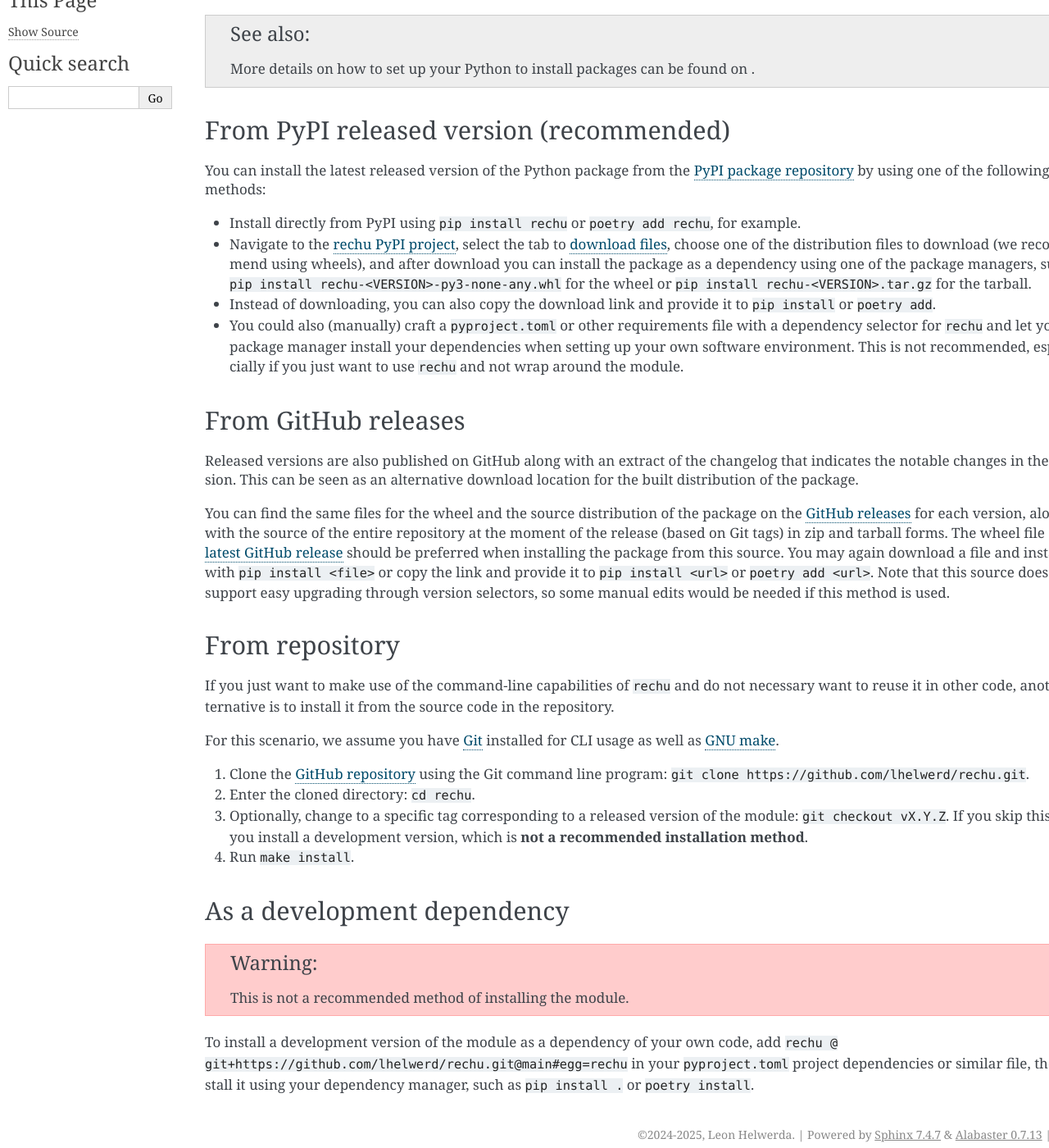
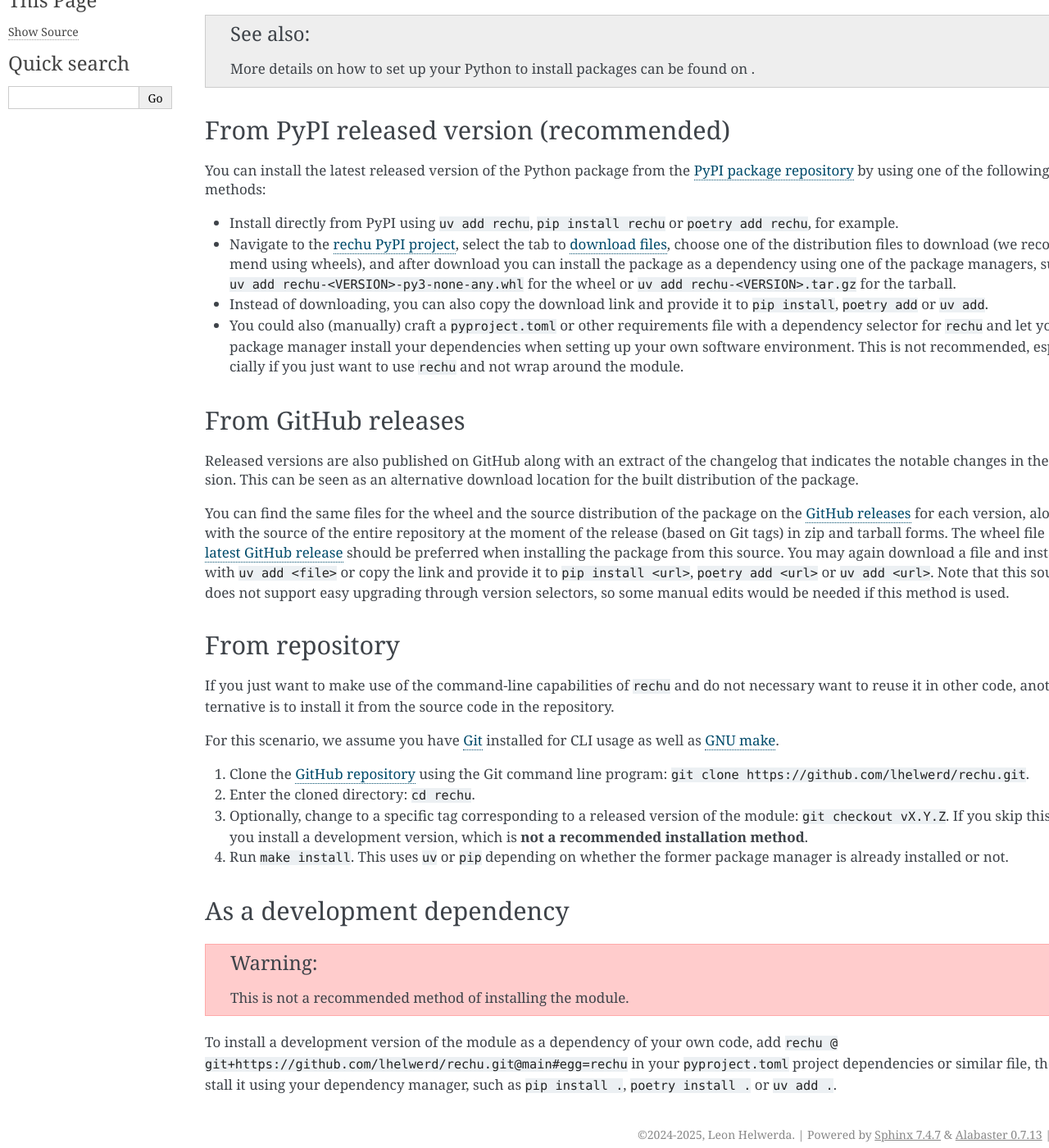
Before and after one commit to lhelwerd/rechu, a Sphinx documentation site: the page built from docs/source/installation.md, in a window 1280 px wide and 1400 px high, scrolled down 269 px. Shown: the whole window at 82% size. Built offline with Sphinx 7.4.7, drawn with Linux system fonts in a browser that asks for light colours; pages that are not in the unit, such as notebooks, are missing from menus.

```diff
--- a/docs/source/installation.md
+++ b/docs/source/installation.md
@@ -10,7 +10,7 @@ versions 3.9 through 3.13. We also recommend installing a virtual environment
 to keep the module and its dependencies in an isolated location that remains
 separate from system/user/global packages. If you choose to skip creating
 a virtual environment, then you still need to ensure you have a package manager
-such as `pip` or `poetry` installed.
+such as `uv`, `pip` or `poetry` installed.
 
 :::{seealso}
 More details on how to set up your Python to install packages can be found on
@@ -23,16 +23,16 @@ You can install the latest released version of the Python package from the
 [PyPI package repository](https://pypi.org/) by using one of the following
 methods:
 
-- Install directly from PyPI using `pip install rechu` or `poetry add rechu`,
-  for example.
+- Install directly from PyPI using `uv add rechu`, `pip install rechu` or
+  `poetry add rechu`, for example.
 - Navigate to the [rechu PyPI project](https://pypi.org/project/rechu/), select
   the tab to [download files](https://pypi.org/project/rechu/#files), choose
   one of the distribution files to download (we recommend using wheels), and
   after download you can install the package as a dependency using one of the
-  package managers, such as `pip install rechu-<VERSION>-py3-none-any.whl` for
-  the wheel or `pip install rechu-<VERSION>.tar.gz` for the tarball.
+  package managers, such as `uv add rechu-<VERSION>-py3-none-any.whl` for the
+  wheel or `uv add rechu-<VERSION>.tar.gz` for the tarball.
 - Instead of downloading, you can also copy the download link and provide it to
-  `pip install` or `poetry add`.
+  `pip install`, `poetry add` or `uv add`.
 - You could also (manually) craft a `pyproject.toml` or other requirements file
   with a dependency selector for `rechu` and let your package manager install
   your dependencies when setting up your own software environment. This is not
@@ -51,10 +51,10 @@ for each version, along with the source of the entire repository at the moment
 of the release (based on Git tags) in zip and tarball forms. The wheel file of
 the [latest GitHub release](https://github.com/lhelwerd/rechu/releases/latest)
 should be preferred when installing the package from this source. You may again
-download a file and install it with `pip install <file>` or copy the link and
-provide it to `pip install <url>` or `poetry add <url>`. Note that this source
-does not support easy upgrading through version selectors, so some manual edits
-would be needed if this method is used.
+download a file and install it with `uv add <file>` or copy the link and
+provide it to `pip install <url>`, `poetry add <url>` or `uv add <url>`. Note
+that this source does not support easy upgrading through version selectors, so
+some manual edits would be needed if this method is used.
 
 ## From repository
 
@@ -71,7 +71,8 @@ CLI usage as well as [GNU make](https://www.gnu.org/software/make/).
 3. Optionally, change to a specific tag corresponding to a released version of
    the module: `git checkout vX.Y.Z`. If you skip this, then you install
    a development version, which is **not a recommended installation method**.
-3. Run `make install`.
+3. Run `make install`. This uses `uv` or `pip` depending on whether the former
+   package manager is already installed or not.
 
 ## As a development dependency
 
@@ -82,4 +83,5 @@ This is not a recommended method of installing the module.
 To install a development version of the module as a dependency of your own
 code, add `rechu @ git+https://github.com/lhelwerd/rechu.git@main#egg=rechu` in
 your `pyproject.toml` project dependencies or similar file, then install it
-using your dependency manager, such as `pip install .` or `poetry install`.
+using your dependency manager, such as `pip install .`, `poetry install .` or
+`uv add .`.
```
Also changed, not shown: README.md (+10 -8 lines), 1 other file.
